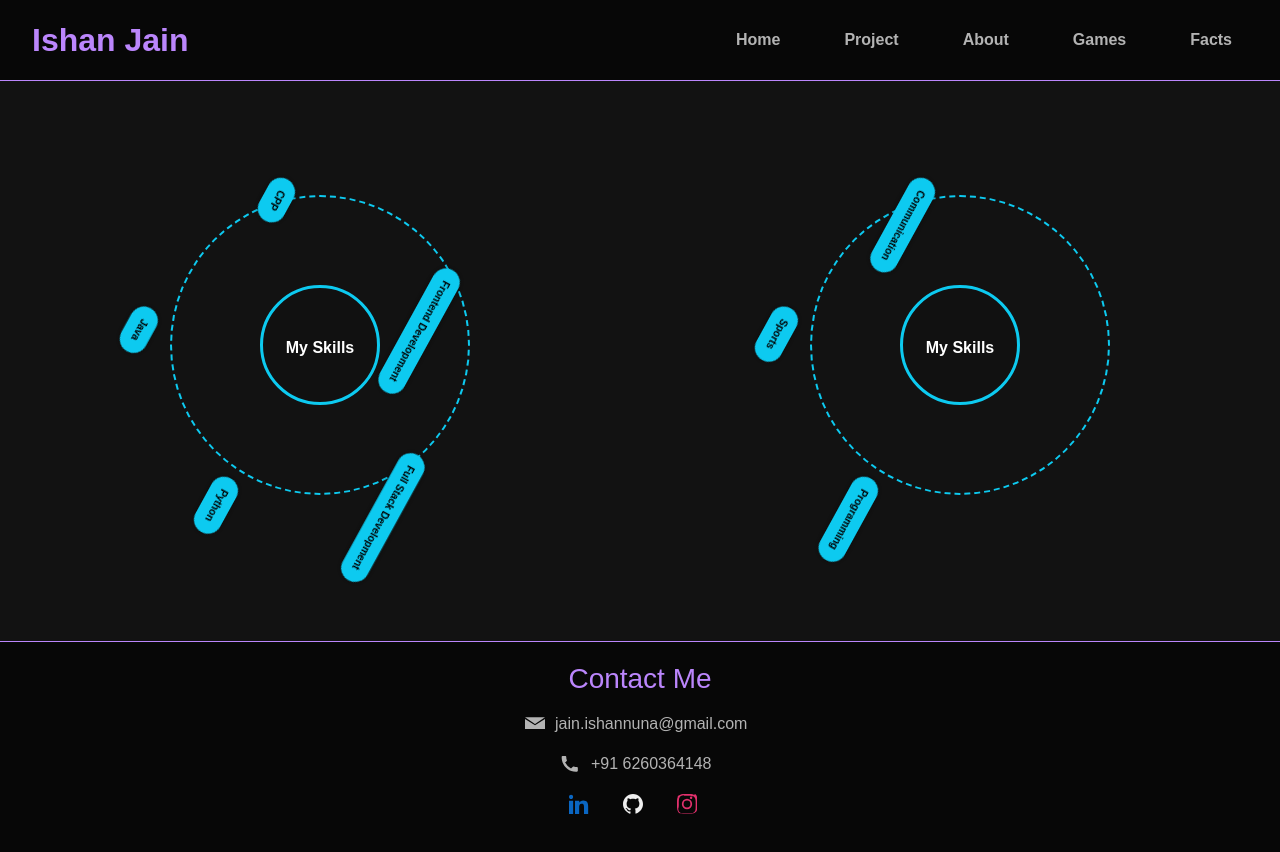
After one commit to Ishannjain/Portfolio, a Django app: template me/templates/me/index.html in a window 1280 px wide. The commit adds this page. Run offline with Django 5.2, Linux system fonts and the light colour scheme; the template is opened without the code that fills it: values that come from a table or form of the project are taken from there, others are empty; data comes from the database, SQL or seed files in the repository; both versions use the stored data as it was after the commit; some libraries are stand-ins or nearby versions.

Commit message:
home,skills,certificates,projects works

```diff
--- /dev/null
+++ b/me/templates/me/index.html
@@ -0,0 +1,136 @@
+{% extends "me/layout.html" %}
+{% load static %}
+
+{% block body %}
+<style>
+
+.orbit-wrapper {
+  position: relative;
+  width: 400px;
+  height: 400px;
+  margin: 4rem auto;
+}
+
+.center-circle {
+  width: 120px;
+  height: 120px;
+  background: #111;
+  color: white;
+  border: 3px solid #0dcaf0;
+  border-radius: 50%;
+  line-height: 120px;
+  text-align: center;
+  font-weight: bold;
+  font-size: 1rem; /* adjust here */
+  position: absolute;
+  top: 50%;
+  left: 50%;
+  transform: translate(-50%, -50%);
+  z-index: 10;
+}
+
+
+/* Orbit ring / path */
+.orbit-path {
+  position: absolute;
+  top: 50%;
+  left: 50%;
+  width: 300px;
+  height: 300px;
+  margin-left: -150px;
+  margin-top: -150px;
+  border: 2px dashed #0dcaf0;
+  border-radius: 50%;
+  z-index: 0;
+}
+
+.orbit-circle {
+  position: absolute;
+  top: 0;
+  left: 0;
+  width: 100%;
+  height: 100%;
+  animation: rotateOrbit 20s linear infinite;
+}
+
+.orbit-item {
+  position: absolute;
+  top: 50%;
+  left: 50%;
+  transform: rotate(calc(360deg / var(--total) * var(--i)))
+             translateX(160px)
+             rotate(calc(-360deg / var(--total) * var(--i)));
+  background: #0dcaf0;
+  color: black;
+  padding: 0.4rem 0.8rem;
+  border-radius: 20px;
+  font-size: 0.65rem;
+  font-weight: 600;
+  text-align: center;
+  white-space: nowrap;
+  box-shadow: 0 0 8px rgba(0, 0, 0, 0.4);
+}
+
+@keyframes rotateOrbit {
+  from {
+    transform: rotate(0deg);
+  }
+  to {
+    transform: rotate(360deg);
+  }
+}
+.skills-section {
+  padding: 2rem;
+  background-color: var(--bg-secondary, #111);
+  border-radius: 12px;
+  margin-top: 4rem;
+}
+
+.skills-section h3 {
+  color: var(--accent-color, #0dcaf0);
+  font-size: 2rem;
+  margin-bottom: 2rem;
+  text-align: center;
+  position: relative;
+}
+
+.skills-section h3::after {
+  content: '';
+  position: absolute;
+  bottom: -10px;
+  left: 50%;
+  transform: translateX(-50%);
+  width: 60px;
+  height: 3px;
+  background-color: var(--accent-color, #0dcaf0);
+  border-radius: 2px;
+}
+
+</style>
+
+<div class="d-flex">
+<div class="orbit-wrapper">
+  <div class="center-circle">My Skills</div>
+  <div class="orbit-path"></div> <!-- The circular path -->
+  <div class="orbit-circle">
+    {% for s in skills %}
+      <div class="orbit-item" style="--i: {{ forloop.counter0 }}; --total: {{ skills|length }};">
+        {{ s.name }}
+
+      </div>
+    {% endfor %}
+  </div>
+</div>
+<div class="orbit-wrapper">
+  <div class="center-circle">My Skills</div>
+  <div class="orbit-path"></div> <!-- The circular path -->
+  <div class="orbit-circle">
+    {% for p in pro %}
+      <div class="orbit-item" style="--i: {{ forloop.counter0 }}; --total: {{ skills|length }};">
+        {{ p.name }}
+      </div>
+    {% endfor %}
+  </div>
+</div>
+</div>
+{% endblock %}
--- a/me/templates/me/layout.html
+++ b/me/templates/me/layout.html
@@ -10,6 +10,18 @@
     <title>{% block title %}IshanJain{% endblock %}</title>
 </head>
 <style>
+   #character {
+    position: absolute;
+    top: 50%;
+    left: 0;
+    width: 100px;
+    animation: moveRight 5s linear infinite;
+  }
+
+  @keyframes moveRight {
+    0% { left: 0; }
+    100% { left: 100%; }
+  }
 :root {
   --bg-primary: #121212;
   --bg-secondary: #1e1e1e;
@@ -27,7 +39,7 @@ body {
   font-family: Arial, sans-serif;
   margin: 0;
   padding: 0;
- background-image: url("{% static 'me/download.jpeg' %}");
+ /* background-image: url("{% static 'me/download.jpeg' %}"); */
     background-size: cover; /* Optional: to make it fit nicely */
     background-repeat: no-repeat;
     background-position: center;
@@ -84,6 +96,10 @@ footer {
   padding: 20px;
   margin-top: 2rem;
   border-top: 1px solid var(--accent-color);
+  display: flex;
+  justify-content: center;
+  flex-direction: column-reverse;
+
 }
 
 .footer-container h3 {
@@ -95,7 +111,9 @@ footer a {
   color: var(--accent-color);
   text-decoration: none;
   margin: 8px;
-  display: inline-flex;
+  /* display: inline-flex; */
+
+
   align-items: center;
   transition: color 0.3s ease;
 }
@@ -139,6 +157,7 @@ footer svg {
         {% block body %}
         {% endblock %}
     </div>
+
     <footer>
         <div class="footer-container">
             <h3>Contact Me</h3>
```
Also changed, not shown: me/templates/me/projects.html (+84 -28 lines), me/views.py (+6 -1 lines), db.sqlite3, static/me/your-cartoon.jpeg (added).
